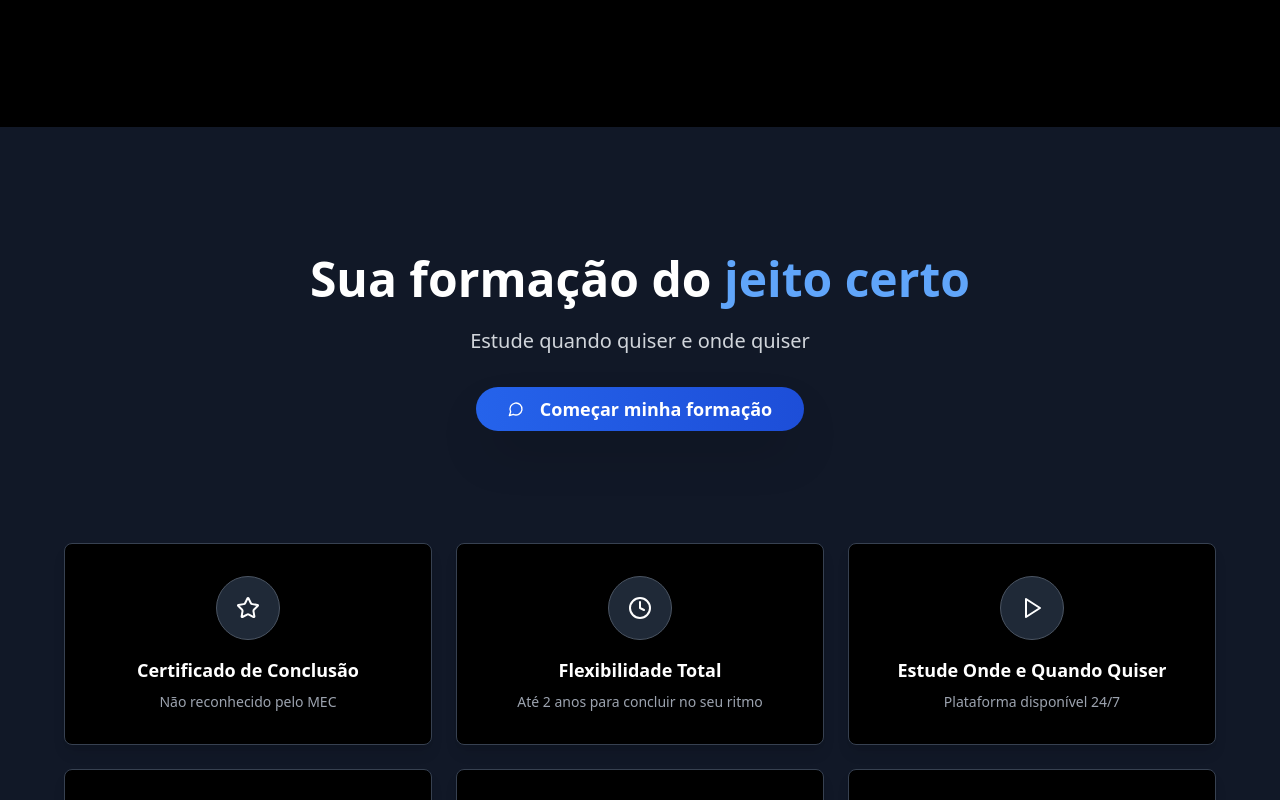
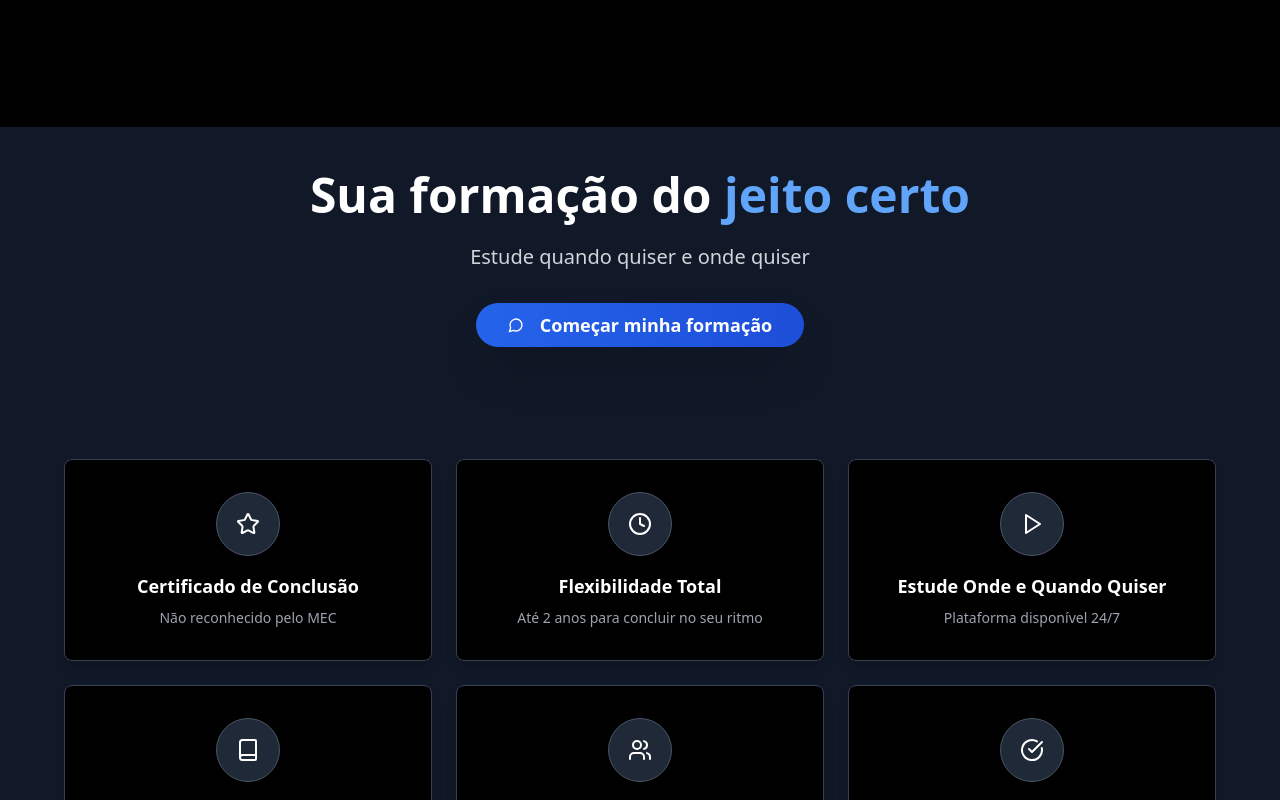
Before and after one commit to marketingfatemi/fatemi-landing-page-boost-1c0c90e9, a React (Vite) app: page / in a window 1280 px wide. Shown: the part 3760-4560 px from the top of the page. Built offline with nearby package versions, Linux system fonts and the light colour scheme.

Commit message:
Visual edit in Lovable
Edited UI in Lovable

```diff
--- a/src/components/Formation.tsx
+++ b/src/components/Formation.tsx
@@ -33,7 +33,7 @@ const Formation = () => {
       behavior: 'smooth'
     });
   };
-  return <section className="py-32 bg-gray-900">
+  return <section className="bg-gray-900 my-0 mx-0 py-[44px]">
       <div className="container mx-auto px-4">
         <div className="max-w-6xl mx-auto">
           <div className="text-center mb-16">
```
